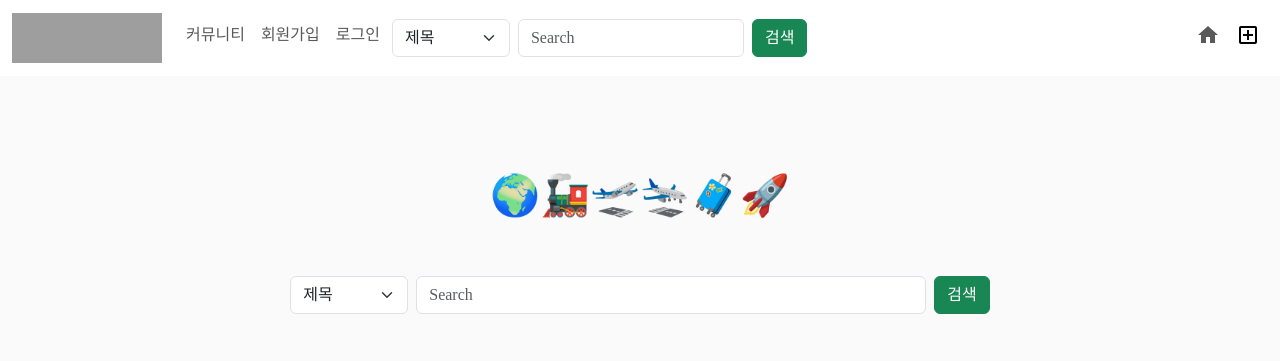
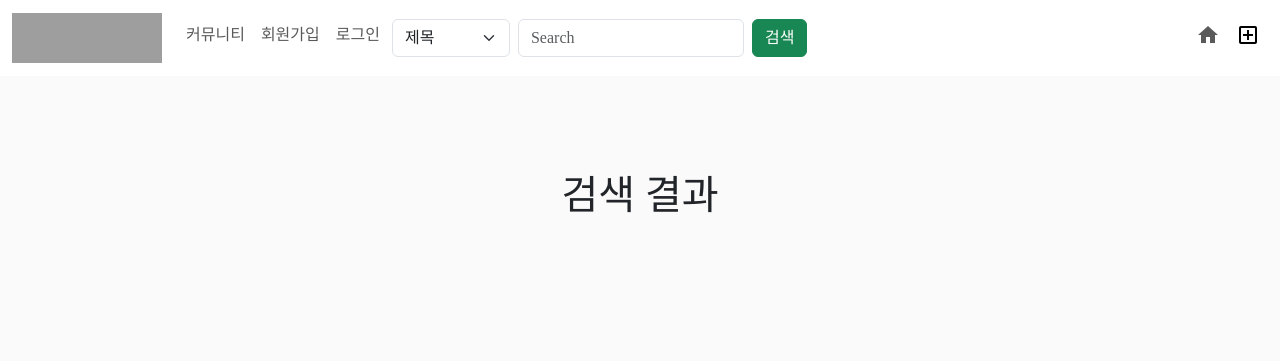
Before and after one commit to ksy133900/select_project_2, a Django app: template articles/templates/articles/search.html in a window 1280 px wide. Shown: the top 361 px of the page. Run offline with Django 3.2, Linux system fonts and the light colour scheme; the template is opened without the code that fills it, so the values that code supplies are empty; some libraries are stand-ins or nearby versions; some web fonts are replaced; grey boxes are pictures that could not be loaded.

Commit message:
검색창 수정

```diff
--- a/articles/templates/articles/search.html
+++ b/articles/templates/articles/search.html
@@ -3,22 +3,10 @@
 
 {% block content %}
   <div class="d-flex justify-content-center align-items-center">
-    <h1 class="mt-5">🌍🚂🛫🛬🧳🚀</h1>
+    <h1 class="my-5">검색 결과</h1>
   </div>
 
-  <form role="search" action="{% url 'articles:search' %}" class="p-5">
-    <div class="d-flex justify-content-center">
-      <select class="form-select w-auto" name="search_option">
-        <option value="title">제목</option>
-        <option value="title_content">제목+내용</option>
-        <option value="hashtag">해시태그</option>
-        <option value="user">작성자</option>
-      </select>
 
-      <input class="form-control w-50 mx-2" type="search" placeholder="Search" name="search">
-      <input class="btn btn-success" type="submit" value="검색">
-    </div>
-  </form>
 
   <div class="row pb-5">
     {% for article in search_articles %}
```
